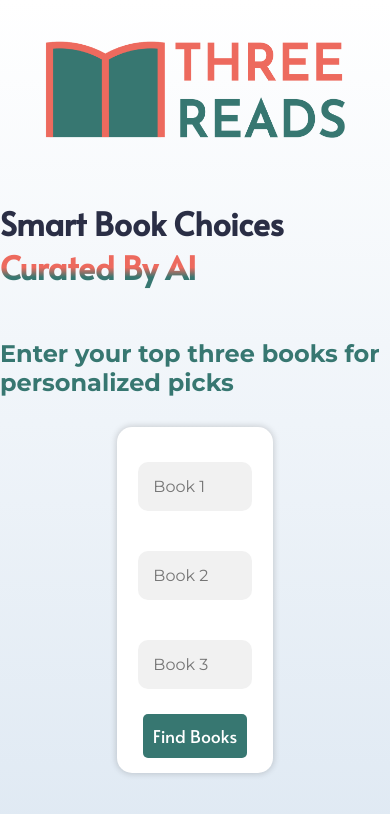
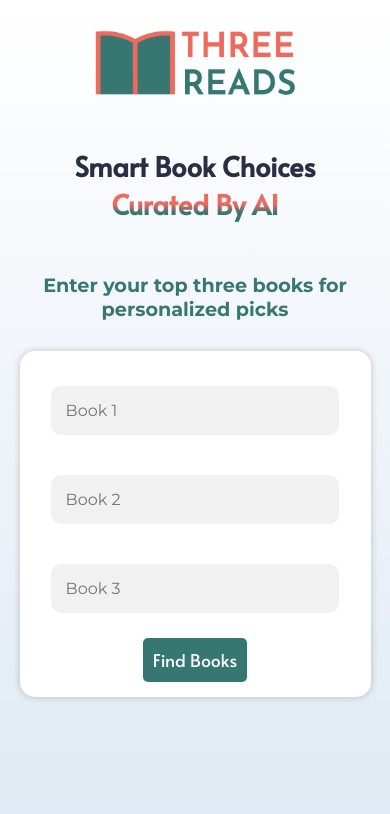
Before and after one commit to SZaidH/Three-Reads-Book-AI, a React (Vite) app: page / in a window 390 px wide. Shown: the top 814 px of the page. Built offline with nearby package versions, Linux system fonts and the light colour scheme.

Commit message:
Responsive design + Error handling

```diff
--- a/src/App.css
+++ b/src/App.css
@@ -118,6 +118,23 @@ header img {
   background-color: #ed6a5e;
 }
 
+/* Loading animation. Credit: https://css-loaders.com/ */
+.loader {
+  width: 50px;
+  aspect-ratio: 1;
+  border-radius: 50%;
+  background: radial-gradient(farthest-side, var(--secondary-fcolor) 94%, #0000)
+      top/8px 8px no-repeat,
+    conic-gradient(#0000 30%, var(--secondary-fcolor));
+  -webkit-mask: radial-gradient(farthest-side, #0000 calc(100% - 8px), #000 0);
+  animation: l13 1s infinite linear;
+}
+@keyframes l13 {
+  100% {
+    transform: rotate(1turn);
+  }
+}
+
 /* Book Recs */
 
 .book-recs h1 {
@@ -144,6 +161,7 @@ header img {
 
 .book-thumbnail {
   background-color: #2a2e45;
+  width: 128px;
 }
 
 .book-info {
@@ -164,3 +182,46 @@ header img {
 .book-info p {
   margin-top: 10px;
 }
+
+/* Media queries */
+@media (min-width: 360px) and (max-width: 1080px) {
+  header img {
+    margin: 30px 0px;
+    width: 200px;
+    height: 67px;
+  }
+
+  .text-section h1 {
+    font-size: 1.7rem;
+  }
+
+  .text-section span {
+    display: block;
+    text-align: center;
+  }
+
+  .text-section h2 {
+    font-size: 1.2rem;
+    text-align: center;
+  }
+
+  .book-form {
+    width: 90%;
+  }
+
+  .book-recs h1 {
+    font-size: 1.7rem;
+  }
+
+  .book-details {
+    display: flex;
+    flex-direction: column;
+    width: 90%;
+  }
+
+  .book-thumbnail {
+    display: flex;
+    width: 100%;
+    justify-content: center;
+  }
+}
--- a/src/components/BookForm.jsx
+++ b/src/components/BookForm.jsx
@@ -1,10 +1,14 @@
 import { useState } from "react";
 import BookProcessing from "./BookProcessing";
+import useStore from "../store";
 
 const BookForm = () => {
-  // State for the favorite books
-  const [books, setBooks] = useState({ book1: "", book2: "", book3: "" });
+  const [books, setBooks] = useState({ book1: "", book2: "", book3: "" }); // State for the favorite books
   const [formData, setFormData] = useState(null);
+
+  // useStore for loading animation
+  const isLoading = useStore((state) => state.isLoading);
+  const setLoading = useStore((state) => state.setLoading);
 
   const handleChange = (e) => {
     const { name, value } = e.target;
@@ -14,6 +18,7 @@ const BookForm = () => {
   const handleSubmit = (e) => {
     e.preventDefault();
     setFormData(books);
+    setLoading(true);
     setBooks({ book1: "", book2: "", book3: "" });
   };
 
@@ -46,12 +51,18 @@ const BookForm = () => {
         />
         <button
           type="submit"
-          disabled={!isInputFilled}
+          disabled={!isInputFilled || isLoading}
           // Apply style if input fields are empty
           className={!isInputFilled ? "btn-disable" : ""}
+          style={{ display: isLoading ? "none" : "block" }}
         >
           Find Books
         </button>
+        {/* CSS Animation Loader */}
+        <div
+          className="loader"
+          style={{ display: isLoading ? "block" : "none" }}
+        ></div>
       </form>
       {formData && (
         // Passing the book form data as a prop to the child component
--- a/src/components/BookImageFetch.jsx
+++ b/src/components/BookImageFetch.jsx
@@ -4,6 +4,7 @@ import BookRecs from "./BookRecs";
 
 const BookImageFetch = () => {
   const bookNameTrim = useStore((state) => state.bookDetails);
+  const setLoading = useStore((state) => state.setLoading);
   const [bookThumbnails, setBookThumbnails] = useState([]); // State to store the books fetched from Google Books API
   const bookRecsRef = useRef(null); // Ref for BookRecs component
 
@@ -13,7 +14,7 @@ const BookImageFetch = () => {
       book.book.replace(/ /g, "-").toLowerCase()
     );
 
-    // Fucntion to fetch the book thumbnails from Google Books API
+    // Function to fetch the book thumbnails from Google Books API
     const fetchThumbnails = async () => {
       try {
         const promises = trimName.map((bookName) =>
@@ -29,8 +30,10 @@ const BookImageFetch = () => {
 
         const thumbnails = await Promise.all(promises);
         setBookThumbnails(thumbnails.filter(Boolean)); // Filter out any null values
+        setLoading(false);
       } catch (error) {
         console.error(error);
+        setLoading(false);
       }
     };
     fetchThumbnails();
--- a/src/components/BookProcessing.jsx
+++ b/src/components/BookProcessing.jsx
@@ -6,6 +6,7 @@ import { GoogleGenerativeAI } from "@google/generative-ai"; // Importing Google
 const BookProcessing = ({ data }) => {
   const API_KEY = import.meta.env.VITE_API_KEY; // The API key will be defined in the .env file
   const [apiResp, setApiResp] = useState([]); // State for storing the Gemini API response
+  const [apiErr, setApiErr] = useState("");
 
   const setBookDetails = useStore((state) => state.setBookDetails); // Zustand action to update the store
 
@@ -36,11 +37,16 @@ const BookProcessing = ({ data }) => {
         setApiResp(jsonResp);
       } catch (error) {
         console.error("Error generating content:", error);
+        setApiErr(error);
       }
     }
 
     fetchRecommendations();
   }, [API_KEY, data, setBookDetails]);
+
+  return apiErr.length ? (
+    <p>Sorry, the books could not be fetched. Please try again later.</p>
+  ) : null;
 };
 
 export default BookProcessing;
--- a/src/store.js
+++ b/src/store.js
@@ -1,11 +1,13 @@
 /* eslint-disable no-unused-vars */
-// State management using Zustand to store Book Details
+// State management using Zustand to store Book Details and loading animation boolean
 import { create } from "zustand";
 
 const useStore = create((set) => ({
   bookDetails: [],
+  isLoading: false,
   setBookDetails: (bookDetails) =>
     set((state) => ({ bookDetails: bookDetails })),
+  setLoading: (loading) => set((state) => ({ isLoading: loading })),
 }));
 
 export default useStore;
```
